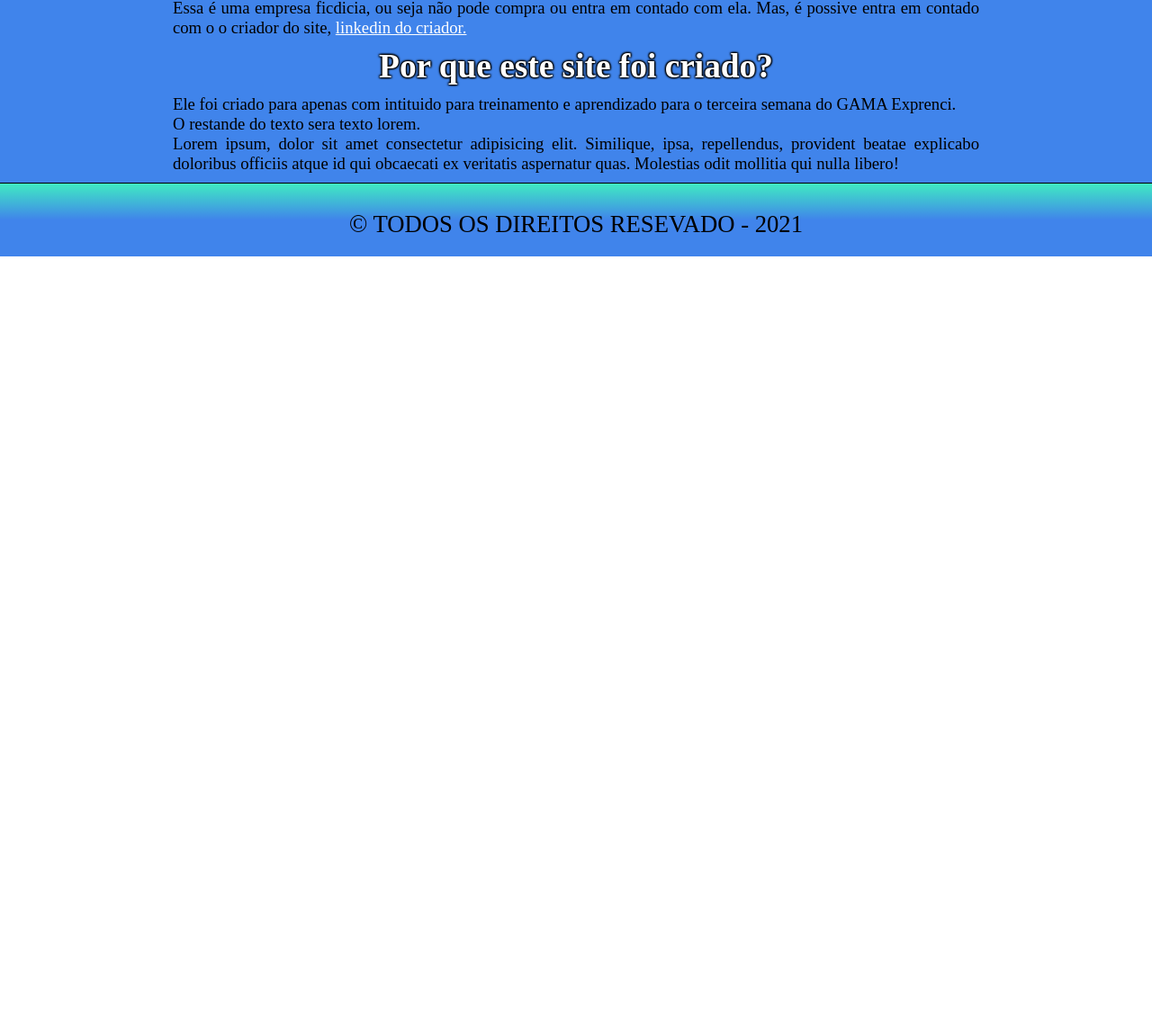
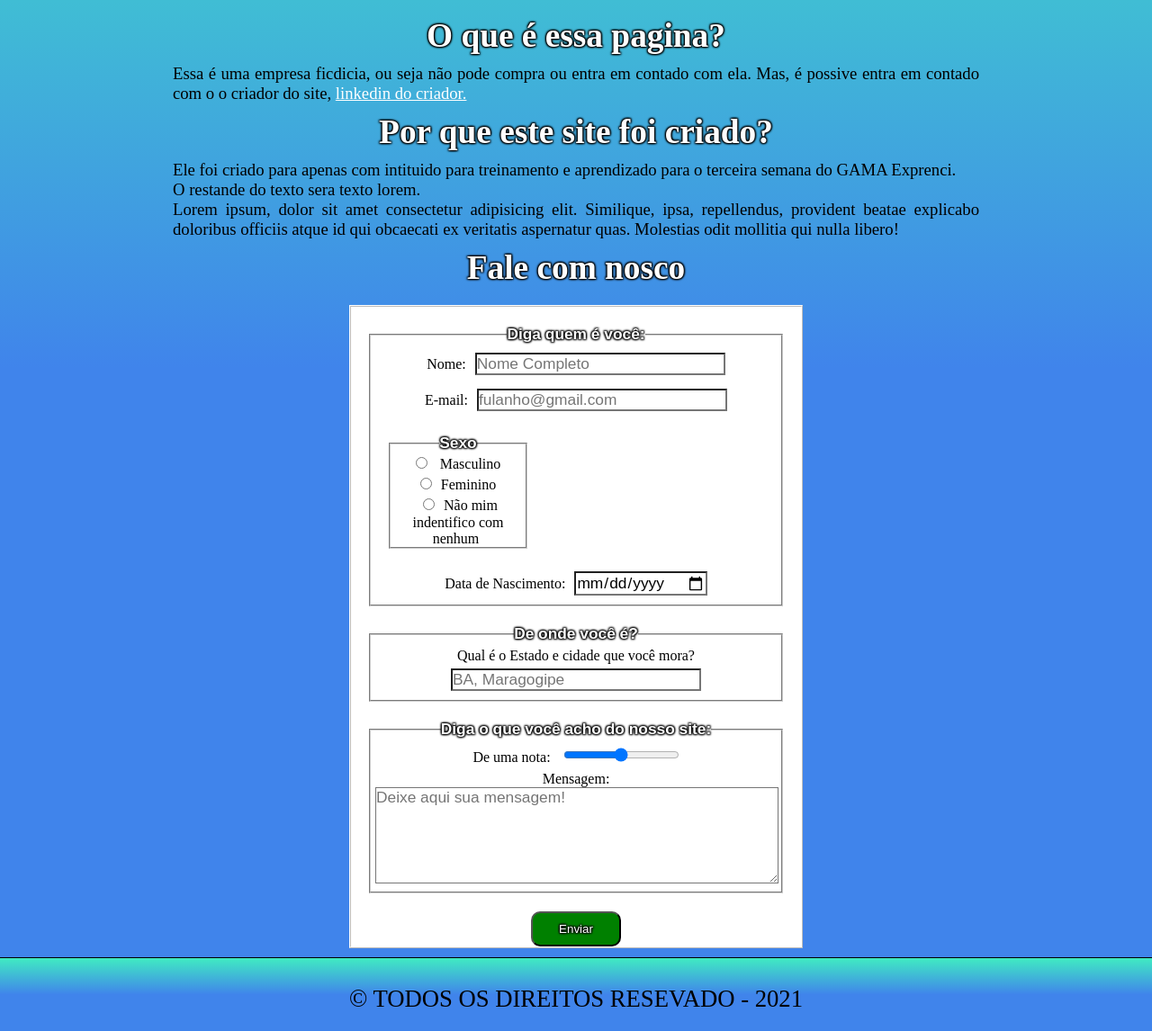
Before and after one commit to jeovanedossantossantos/PagueTec, a plain HTML site: page PagueTec/html/contatos.html in a window 1280 px wide. Shown: the part 327-1473 px from the top of the page at 90% size. Before the commit the page ends 800 px from the top, so only its background shows below. Drawn offline with Linux system fonts and the light colour scheme.

Commit message:
Pagina de contato finalizada

```diff
--- a/PagueTec/css/contato.css
+++ b/PagueTec/css/contato.css
@@ -1,12 +1,15 @@
 body{
     overflow-x: hidden;
-    overflow-y: hidden;
+
+
 }
 .conteudo-contatos{
     width: 70%;
     margin: auto;
     text-align: justify;
     margin-top: 10px;
+    padding: 10px;
+
 }
 .conteudo-contatos p{
     font-size: 14pt;
@@ -20,3 +23,60 @@ body{
     color: #fff;
     text-shadow:#000 1px -1px 2px, #000 -1px 1px 2px, #000 1px 1px 2px, #000 -1px -1px 2px;
 }
+
+
+form{
+    text-align: center;
+    width: 90%;
+    max-width:500px;
+    min-width: 200px;
+    margin: auto;
+    border: ridge 2px rgba(255, 255, 255, 0.8);
+    background-color: #fff;
+}
+form p{
+    margin: 5px;
+}
+form input, form label{
+    margin: 5px;
+}
+input, textarea{
+    font-family: sans-serif;
+    font-weight: normal;
+    font-size: 13pt;
+    background-color: rgba(255, 255, 255, 0.8);
+}
+input:hover, textarea:hover{
+    background-color: #9b9898;
+}
+legend{
+    color: #ffffff;
+    font-weight: bold;
+    font-size: 13pt;
+    font-family: sans-serif;
+    text-shadow:#000 1px -1px 2px, #000 -1px 1px 2px, #000 1px 1px 2px, #000 -1px -1px 2px;
+}
+fieldset{
+    border-color: #cecece;
+    margin: 20px;
+
+}
+fieldset#sexo{
+    width: 150px;
+
+}
+
+.w-100{
+    width: 100%;
+}
+.botao{
+
+    background-color: green;
+    margin: auto;
+    cursor: pointer;
+    width: 100px;
+    padding: 10px;
+    border-radius: 10px;
+    color: #fff;
+    text-shadow:#000 1px -1px 2px, #000 -1px 1px 2px, #000 1px 1px 2px, #000 -1px -1px 2px;
+}
--- a/PagueTec/css/estilo.css
+++ b/PagueTec/css/estilo.css
@@ -159,10 +159,12 @@ nav .menu{
 div.card{
     display: inline-block;
     background-color: #fff;
-    max-width: 100%;
+    width: 300px;
+    height: 400px;
     cursor: pointer;
     border: solid ;
     margin-top: 10px;
+    vertical-align: middle;
 
 
 
@@ -175,24 +177,33 @@ div.card a{
 div.card:hover{
     background-color: #66a8ff;
 }
+div.card div{
+    height: 190px;
+}
 
-
-div.card .imagens{
-    width: 30%;
-    min-width: 300px;
+div.card div .imagens{
+    width: 300px;
     max-width: 350px;
     margin-left: auto;
     margin-right: auto;
 
+
+
 }
 
 .descricao{
-    margin: 5px;
+    margin-top: 20px;
+    vertical-align: middle;
+
+
 }
+
 .descricao h3{
     font-size: 20pt;
     text-transform: uppercase;
     text-align: justify;
+    margin: 5px;
+    margin-top: 10px;
 }
 .descricao h2{
     font-size: 24pt;
--- /dev/null
+++ b/PagueTec/css/fotos-carosel.css
@@ -0,0 +1,61 @@
+body {
+    font-family: Arial;
+    font-size: 10pt;
+    overflow: hidden;
+}
+
+article {
+    margin: auto;
+    text-align: center;
+
+
+}
+
+article img {
+    width: 50%;
+
+    max-width: 900px;
+    min-width: 200px;
+    margin: auto;
+    margin-bottom: 500px;
+    margin-top: 20px;
+
+    vertical-align: middle;
+}
+
+@media (max-width: 500px) {
+    article img {
+
+
+
+        margin: auto;
+        margin-bottom: 300px;
+        margin-top: 250px;
+
+    }
+}
+
+@media (max-width: 600px) {
+    article img {
+
+
+
+        margin: auto;
+        margin-bottom: 300px;
+        margin-top: 100px;
+
+    }
+}
+
+@media (max-width: 900px) {
+    article img {
+
+
+
+        margin: auto;
+        margin-bottom: 300px;
+        margin-top: 50px;
+
+
+    }
+}
--- a/PagueTec/html/contatos.html
+++ b/PagueTec/html/contatos.html
@@ -60,6 +60,7 @@
         </div>
         <hr>
         <div class="conteudo-contatos">
+            <h1>O que é essa pagina?</h1>
             <p>Essa é uma empresa ficdicia, ou seja não pode compra ou entra em contado com ela. Mas, é possive entra em
                 contado com o o criador do site, <a target="_black" href="https://www.linkedin.com/in/jeovanesantos/"
                     style="color: #fff;">linkedin do criador.</a>
@@ -71,8 +72,59 @@
             <p>Lorem ipsum, dolor sit amet consectetur adipisicing elit. Similique, ipsa, repellendus, provident beatae
                 explicabo doloribus officiis atque id qui obcaecati ex veritatis aspernatur quas. Molestias odit
                 mollitia qui nulla libero!</p>
+
+                <h1>Fale com nosco</h1>
         </div>
+
+        <form method="POST" id="fContato" action="mailto:jeovanedos2santos@gmail.com">
+            <fieldset id="usuario">
+                <legend>Diga quem é você:</legend>
+                <p>
+                    <label for="cNome"> Nome:</label><input type="text" name="tNome" id="cNome" size="25" maxlength="50"
+                        placeholder="Nome Completo" /></p>
+
+                <p>
+                    <label for="cEmail">E-mail:</label><input type="email" name="tEmail" id="cEmail" size="25"
+                        maxlength="50" placeholder="fulanho@gmail.com">
+
+                </p>
+                <fieldset id="sexo">
+                    <legend>Sexo</legend>
+                    <input type="radio" name="tSexo" id="cMasc" /><label for="cMasc"> Masculino</label></br>
+                    <input type="radio" name="tSexo" id="cFem" /><label for="cFem">Feminino</label></br>
+                    <input type="radio" name="tSexo" id="cN" /><label for="cN">Não mim indentifico com nenhum</label>
+                </fieldset>
+                <p>
+                    <label for="cNasc">Data de Nascimento:</label><input type="date" name="tNasc" id="cNasc"></p>
+            </fieldset>
+            <fieldset id="endereco">
+                <legend>De onde você é?</legend>
+                <p>
+                    <label for="cEnd"> Qual é o Estado e cidade que você mora?</label> <input type="text" name="tEnd"
+                        id="cEnd" size="25" maxlength="50" placeholder="BA, Maragogipe">
+                </p>
+
+
+
+            </fieldset>
+            <fieldset id="mensagem">
+                <legend>Diga o que você acho do nosso site:</legend>
+                <p><label for="cUrg"> De uma nota:</label>
+                    <input type="range" name="tUrg" id="cUrg" min="0" max="10" step="1">
+                </p>
+                <p><label for="cMsg"> Mensagem:</label>
+                    <textarea class="w-100" name="tMsg" id="cMsg" cols="" rows="5"
+                        placeholder="Deixe aqui sua mensagem!"></textarea>
+                </p>
+            </fieldset>
+
+
+
+
+            <button class="botao" type="submit" name="tEnviar">Enviar</button>
+        </form>
     </section>
+
 
     <footer class="center">
         <p>&#169; TODOS OS DIREITOS RESEVADO - 2021</p>
```
Also changed, not shown: PagueTec/html/fotos_del.html (+2 -62 lines), PagueTec/index.html (+9 -9 lines).
